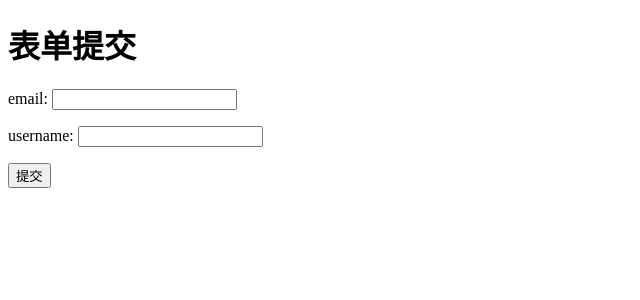
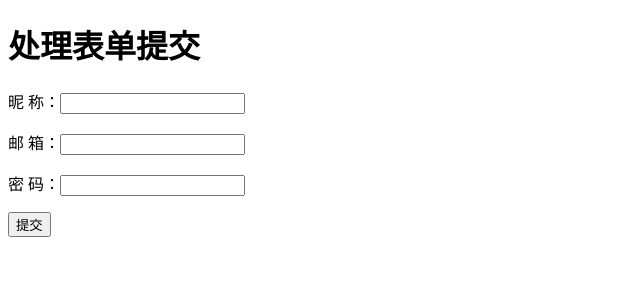
Before and after one commit to canlan527/react19, a React (Vite) app: page / in a window 1280 px wide. Shown: the top 300 px of the page, without its empty margins (0-640 px from the left). Built offline with nearby package versions, Linux system fonts and the light colour scheme.

Commit message:
useActionState的使用

```diff
--- /dev/null
+++ b/src/app/App23.jsx
@@ -0,0 +1,69 @@
+import { useActionState } from 'react'
+
+
+export default function App() {
+  /* useActionState: 可以根据表单动作的结果更新 state
+    params:
+      1. 函数：代表表单状态与
+      2. 对象：代表state的初始状态
+
+
+   */
+  const [state, formAction, pending] = useActionState(async (currentState, formData) => {
+    const username = formData.get('username')
+    const email = formData.get('email')
+    const password = formData.get('password')
+
+    if (!password || password.length < 6) {
+      return {
+        error: {
+          message: '密码不能小于6位！',
+          data: currentState.data
+        }
+      }
+    }
+    // 发送请求
+    await new Promise(resolve => setTimeout(resolve, 1500))
+    // 请求成功的返回
+    return {
+      error: null,
+      data: {
+        message: '提交成功',
+        username,
+        email,
+      }
+    }
+  }, { // 这是一个初始状态
+    error: null,
+    data: {}
+  })
+
+  return (
+    <>
+      <h1>处理表单提交</h1>
+      <form action={formAction}>
+        <p>
+          <label htmlFor="username">昵 称：</label>
+          <input type="text" id="username" name="username" disabled={pending} />
+        </p>
+        <p>
+          <label htmlFor="email">邮 箱：</label>
+          <input type="text" id="email" name="email" disabled={pending} />
+        </p>
+        <p>
+          <label htmlFor="pasword">密 码：</label>
+          <input type="pasword" id="pasword" name="pasword" disabled={pending} />
+        </p>
+        <p>
+          <button type="submit" disabled={pending}>提交</button>
+        </p>
+      </form>
+      {
+        state.error && <div style={{ color: 'red' }}>{state.error.message}</div>
+      }
+      {
+        state.data && <div style={{ color: 'green' }}>{state.data.message}</div>
+      }
+    </>
+  )
+}
--- a/src/main.jsx
+++ b/src/main.jsx
@@ -1,6 +1,6 @@
 import { StrictMode } from 'react'
 import { createRoot } from 'react-dom/client'
-import App from './app/App22.jsx'
+import App from './app/App23.jsx'
 
 createRoot(document.getElementById('root')).render(
   <StrictMode>
```
